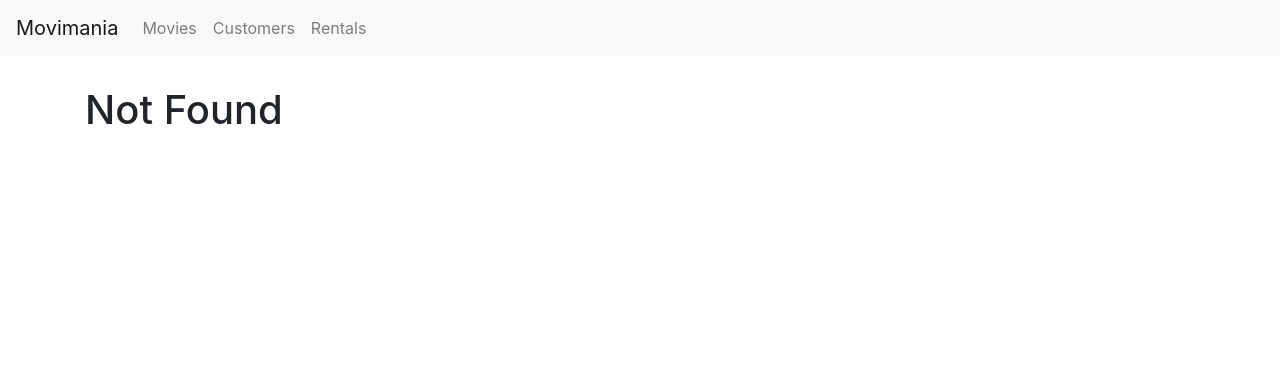
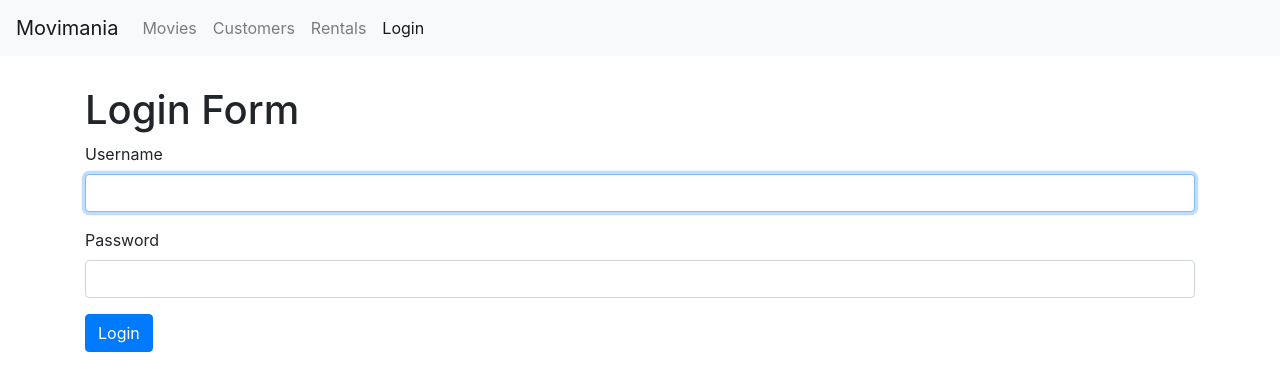
Before and after one commit to haris-begluk/react-vidly-m, a React (Create React App) app: page /login in a window 1280 px wide. Before the commit this address led to /not-found. Shown: the top 390 px of the page. Built offline with nearby package versions, Linux system fonts and the light colour scheme.

Commit message:
Forms: handling form submission and refs

```diff
--- a/src/App.js
+++ b/src/App.js
@@ -6,6 +6,7 @@
 import Customers from "./components/customers";
 import NavBar from "./components/navBar";
 import MovieForm from "./components/movieForm";
+import LoginForm from "./components/loginForm";
 import "./App.css";
 
 class App extends Component {
@@ -15,6 +16,7 @@
         <NavBar />
         <main className="container">
           <Switch>
+            <Route path="/login" component={LoginForm} />
             <Route path="/movies/:id" component={MovieForm} />
             <Route path="/movies" component={Movies} />
             <Route path="/customers" component={Customers} />
--- /dev/null
+++ b/src/components/loginForm.jsx
@@ -0,0 +1,39 @@
+import React, { Component } from "react";
+class LoginForm extends Component {
+  username = React.createRef(); //accessing DOM
+  //   componentDidMount() {
+  //     this.username.current.focus();
+  //   }
+
+  handleSubmit = e => {
+    e.preventDefault();
+    //Call the server
+    const username = this.username.current.value; //accessing DOM
+  };
+  render() {
+    return (
+      <div>
+        <h1>Login Form</h1>
+        <form onSubmit={this.handleSubmit}>
+          <div className="form-group">
+            <label htmlFor="userName">Username</label>
+            <input
+              autoFocus
+              ref={this.username} //accessing DOM
+              id="userName"
+              type="text"
+              className="form-control"
+            />
+          </div>
+          <div className="form-group">
+            <label htmlFor="password">Password</label>
+            <input id="password" type="text" className="form-control" />
+          </div>
+          <button className="btn btn-primary">Login</button>
+        </form>
+      </div>
+    );
+  }
+}
+
+export default LoginForm;
--- a/src/components/navBar.jsx
+++ b/src/components/navBar.jsx
@@ -17,6 +17,9 @@
           <NavLink className="nav-item nav-link" to="/rentals">
             Rentals
           </NavLink>
+          <NavLink className="nav-item nav-link" to="/login">
+            Login
+          </NavLink>
         </div>
       </div>
     </nav>
```
